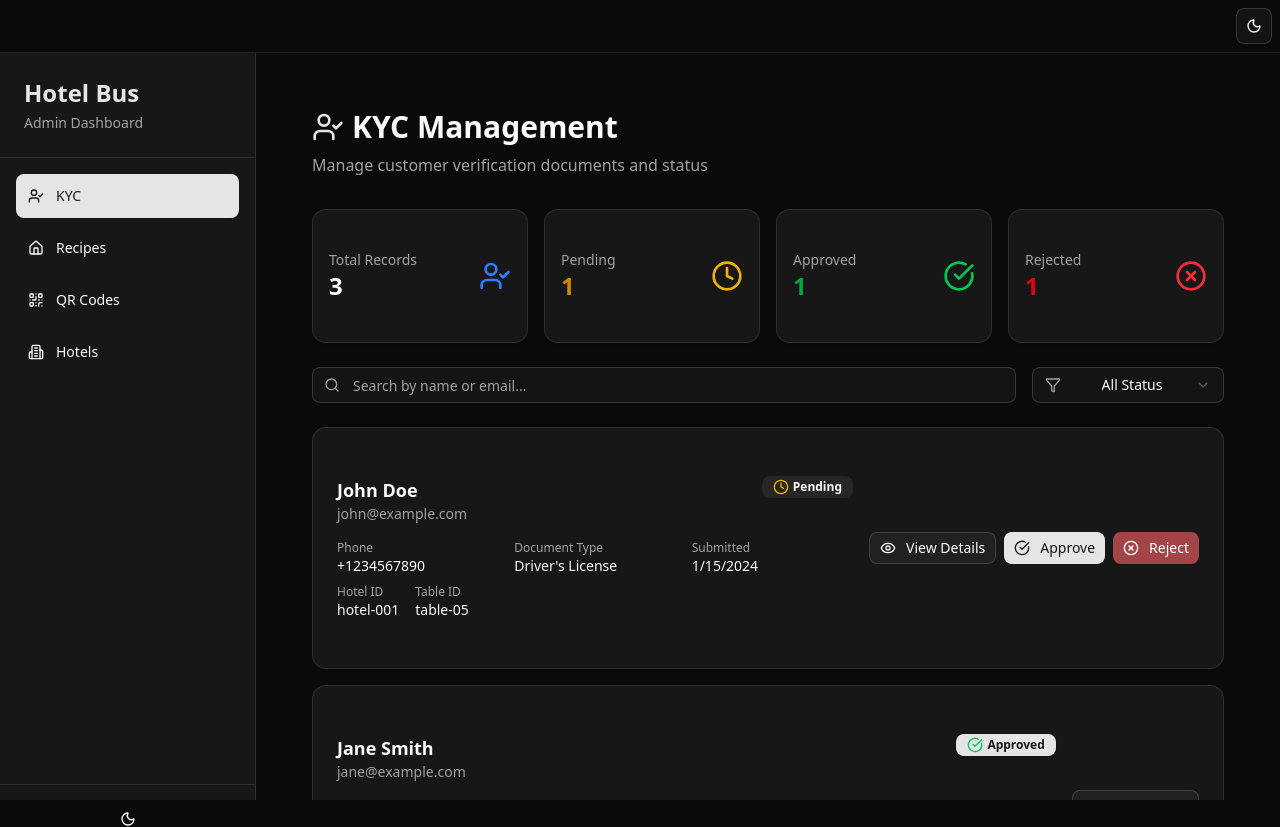
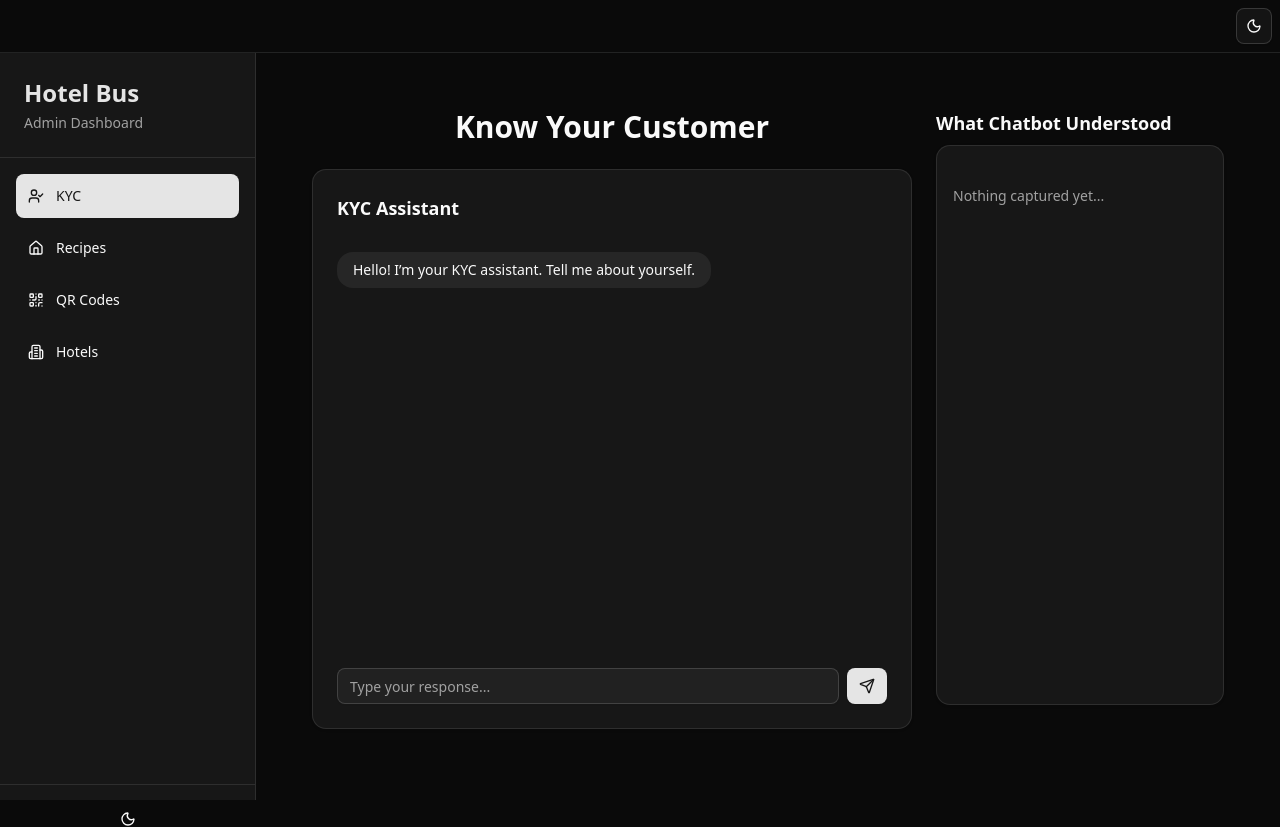
Before and after one commit to biplabroy-1/hotel-bus, a Next.js app: page /admin/kyc in a window 1280 px wide. Built offline with nearby package versions, Linux system fonts and the light colour scheme.

Commit message:
chnaged the KYC page

```diff
--- a/app/admin/kyc/page.tsx
+++ b/app/admin/kyc/page.tsx
@@ -2,280 +2,127 @@
 
 import { useState } from "react"
 import { Button } from "@/components/ui/button"
+import { Input } from "@/components/ui/input"
 import { Card, CardContent, CardHeader, CardTitle } from "@/components/ui/card"
-import { Badge } from "@/components/ui/badge"
-import { Input } from "@/components/ui/input"
-import { Select, SelectContent, SelectItem, SelectTrigger, SelectValue } from "@/components/ui/select"
-import { UserCheck, Search, Filter, Eye, CheckCircle, XCircle, Clock } from "lucide-react"
+import { ScrollArea } from "@/components/ui/scroll-area"
+import { Send } from "lucide-react"
 
-type KYCStatus = "pending" | "approved" | "rejected"
-
-type KYCRecord = {
+type Message = {
   id: number
-  customerName: string
-  email: string
-  phone: string
-  documentType: string
-  submittedAt: string
-  status: KYCStatus
-  hotelId: string
-  tableId?: string
+  sender: "user" | "bot"
+  text: string
 }
 
-export default function KYCPage() {
-  const [kycRecords] = useState<KYCRecord[]>([
-    {
-      id: 1,
-      customerName: "John Doe",
-      email: "john@example.com",
-      phone: "+1234567890",
-      documentType: "Driver's License",
-      submittedAt: "2024-01-15T10:30:00Z",
-      status: "pending",
-      hotelId: "hotel-001",
-      tableId: "table-05"
-    },
-    {
-      id: 2,
-      customerName: "Jane Smith",
-      email: "jane@example.com",
-      phone: "+1234567891",
-      documentType: "Passport",
-      submittedAt: "2024-01-14T14:20:00Z",
-      status: "approved",
-      hotelId: "hotel-001",
-      tableId: "table-12"
-    },
-    {
-      id: 3,
-      customerName: "Mike Johnson",
-      email: "mike@example.com",
-      phone: "+1234567892",
-      documentType: "National ID",
-      submittedAt: "2024-01-13T09:15:00Z",
-      status: "rejected",
-      hotelId: "hotel-001"
+export default function KYCChatPage() {
+  const [messages, setMessages] = useState<Message[]>([
+    { id: 1, sender: "bot", text: "Hello! I’m your KYC assistant. Tell me about yourself." },
+  ])
+  const [input, setInput] = useState("")
+  const [understood, setUnderstood] = useState<string[]>([])
+
+  const handleSend = () => {
+    if (!input.trim()) return
+
+    const newMessage: Message = {
+      id: messages.length + 1,
+      sender: "user",
+      text: input,
     }
-  ])
 
-  const [searchTerm, setSearchTerm] = useState("")
-  const [statusFilter, setStatusFilter] = useState<string>("all")
+    setMessages([...messages, newMessage])
 
-  const getStatusIcon = (status: KYCStatus) => {
-    switch (status) {
-      case "approved":
-        return <CheckCircle className="h-4 w-4 text-green-500" />
-      case "rejected":
-        return <XCircle className="h-4 w-4 text-red-500" />
-      case "pending":
-        return <Clock className="h-4 w-4 text-yellow-500" />
-    }
-  }
+    // fake bot reply + "understood" extraction
+    setTimeout(() => {
+      setMessages(prev => [
+        ...prev,
+        { id: prev.length + 1, sender: "bot", text: `Got it: "${input}". Tell me more!` },
+      ])
 
-  const getStatusBadge = (status: KYCStatus) => {
-    const variants = {
-      approved: "default",
-      rejected: "destructive",
-      pending: "secondary"
-    } as const
+      // naive extraction: just append what user said
+      setUnderstood(prev => [...prev, input])
+    }, 800)
 
-    return (
-      <Badge variant={variants[status]} className="flex items-center gap-1">
-        {getStatusIcon(status)}
-        {status.charAt(0).toUpperCase() + status.slice(1)}
-      </Badge>
-    )
-  }
-
-  const filteredRecords = kycRecords.filter(record => {
-    const matchesSearch = record.customerName.toLowerCase().includes(searchTerm.toLowerCase()) ||
-                         record.email.toLowerCase().includes(searchTerm.toLowerCase())
-    const matchesStatus = statusFilter === "all" || record.status === statusFilter
-    return matchesSearch && matchesStatus
-  })
-
-  const statusCounts = {
-    total: kycRecords.length,
-    pending: kycRecords.filter(r => r.status === "pending").length,
-    approved: kycRecords.filter(r => r.status === "approved").length,
-    rejected: kycRecords.filter(r => r.status === "rejected").length
+    setInput("")
   }
 
   return (
-    <div className="flex-1 p-6">
-      <div className="max-w-7xl mx-auto">
-        {/* Header */}
-        <div className="mb-8">
-          <h1 className="text-3xl font-bold flex items-center gap-2">
-            <UserCheck className="h-8 w-8 text-primary" />
-            KYC Management
+    <div className="flex-1 p-6 flex flex-col items-center">
+      <div className="w-full max-w-6xl grid grid-cols-1 lg:grid-cols-3 gap-6">
+
+        {/* Left: Chat Section */}
+        <div className="lg:col-span-2">
+          <h1 className="text-3xl font-bold mb-6 text-center">
+            Know Your Customer
           </h1>
-          <p className="text-muted-foreground mt-2">
-            Manage customer verification documents and status
-          </p>
-        </div>
 
-        {/* Stats Cards */}
-        <div className="grid grid-cols-1 md:grid-cols-4 gap-4 mb-6">
-          <Card>
-            <CardContent className="p-4">
-              <div className="flex items-center justify-between">
-                <div>
-                  <p className="text-sm text-muted-foreground">Total Records</p>
-                  <p className="text-2xl font-bold">{statusCounts.total}</p>
+          <Card className="flex flex-col h-[70vh]">
+            <CardHeader>
+              <CardTitle className="text-lg">KYC Assistant</CardTitle>
+            </CardHeader>
+            <CardContent className="flex-1 flex flex-col">
+              <ScrollArea className="flex-1 pr-2">
+                <div className="space-y-4">
+                  {messages.map((msg) => (
+                    <div
+                      key={msg.id}
+                      className={`flex ${
+                        msg.sender === "user" ? "justify-end" : "justify-start"
+                      }`}
+                    >
+                      <div
+                        className={`px-4 py-2 rounded-2xl max-w-[70%] text-sm ${
+                          msg.sender === "user"
+                            ? "bg-primary text-primary-foreground"
+                            : "bg-muted"
+                        }`}
+                      >
+                        {msg.text}
+                      </div>
+                    </div>
+                  ))}
                 </div>
-                <UserCheck className="h-8 w-8 text-blue-500" />
-              </div>
-            </CardContent>
-          </Card>
+              </ScrollArea>
 
-          <Card>
-            <CardContent className="p-4">
-              <div className="flex items-center justify-between">
-                <div>
-                  <p className="text-sm text-muted-foreground">Pending</p>
-                  <p className="text-2xl font-bold text-yellow-600">{statusCounts.pending}</p>
-                </div>
-                <Clock className="h-8 w-8 text-yellow-500" />
-              </div>
-            </CardContent>
-          </Card>
-
-          <Card>
-            <CardContent className="p-4">
-              <div className="flex items-center justify-between">
-                <div>
-                  <p className="text-sm text-muted-foreground">Approved</p>
-                  <p className="text-2xl font-bold text-green-600">{statusCounts.approved}</p>
-                </div>
-                <CheckCircle className="h-8 w-8 text-green-500" />
-              </div>
-            </CardContent>
-          </Card>
-
-          <Card>
-            <CardContent className="p-4">
-              <div className="flex items-center justify-between">
-                <div>
-                  <p className="text-sm text-muted-foreground">Rejected</p>
-                  <p className="text-2xl font-bold text-red-600">{statusCounts.rejected}</p>
-                </div>
-                <XCircle className="h-8 w-8 text-red-500" />
+              {/* Input Area */}
+              <div className="mt-4 flex gap-2">
+                <Input
+                  placeholder="Type your response..."
+                  value={input}
+                  onChange={(e) => setInput(e.target.value)}
+                  onKeyDown={(e) => e.key === "Enter" && handleSend()}
+                />
+                <Button onClick={handleSend}>
+                  <Send className="h-4 w-4" />
+                </Button>
               </div>
             </CardContent>
           </Card>
         </div>
 
-        {/* Filters */}
-        <div className="flex flex-col sm:flex-row gap-4 mb-6">
-          <div className="relative flex-1">
-            <Search className="absolute left-3 top-1/2 transform -translate-y-1/2 h-4 w-4 text-muted-foreground" />
-            <Input
-              placeholder="Search by name or email..."
-              value={searchTerm}
-              onChange={(e) => setSearchTerm(e.target.value)}
-              className="pl-10"
-            />
-          </div>
-
-          <Select value={statusFilter} onValueChange={setStatusFilter}>
-            <SelectTrigger className="w-full sm:w-48">
-              <Filter className="h-4 w-4 mr-2" />
-              <SelectValue placeholder="Filter by status" />
-            </SelectTrigger>
-            <SelectContent>
-              <SelectItem value="all">All Status</SelectItem>
-              <SelectItem value="pending">Pending</SelectItem>
-              <SelectItem value="approved">Approved</SelectItem>
-              <SelectItem value="rejected">Rejected</SelectItem>
-            </SelectContent>
-          </Select>
+        {/* Right: What Chatbot Understood */}
+        <div>
+          <h3 className="text-lg font-semibold mb-2">
+            What Chatbot Understood
+          </h3>
+          <Card className="h-[70vh] flex flex-col">
+            <CardContent className="flex-1 overflow-auto p-4 space-y-2">
+              {understood.length === 0 ? (
+                <p className="text-sm text-muted-foreground">
+                  Nothing captured yet...
+                </p>
+              ) : (
+                understood.map((item, idx) => (
+                  <div
+                    key={idx}
+                    className="bg-muted p-2 rounded text-sm"
+                  >
+                    {item}
+                  </div>
+                ))
+              )}
+            </CardContent>
+          </Card>
         </div>
-
-        {/* KYC Records */}
-        <div className="space-y-4">
-          {filteredRecords.map((record) => (
-            <Card key={record.id}>
-              <CardContent className="p-6">
-                <div className="flex flex-col lg:flex-row lg:items-center justify-between gap-4">
-                  <div className="flex-1">
-                    <div className="flex items-start justify-between mb-2">
-                      <div>
-                        <h3 className="font-semibold text-lg">{record.customerName}</h3>
-                        <p className="text-sm text-muted-foreground">{record.email}</p>
-                      </div>
-                      {getStatusBadge(record.status)}
-                    </div>
-
-                    <div className="grid grid-cols-1 md:grid-cols-3 gap-4 mt-4">
-                      <div>
-                        <p className="text-xs text-muted-foreground">Phone</p>
-                        <p className="text-sm font-medium">{record.phone}</p>
-                      </div>
-                      <div>
-                        <p className="text-xs text-muted-foreground">Document Type</p>
-                        <p className="text-sm font-medium">{record.documentType}</p>
-                      </div>
-                      <div>
-                        <p className="text-xs text-muted-foreground">Submitted</p>
-                        <p className="text-sm font-medium">
-                          {new Date(record.submittedAt).toLocaleDateString()}
-                        </p>
-                      </div>
-                    </div>
-
-                    <div className="flex gap-4 mt-2">
-                      <div>
-                        <p className="text-xs text-muted-foreground">Hotel ID</p>
-                        <p className="text-sm font-medium">{record.hotelId}</p>
-                      </div>
-                      {record.tableId && (
-                        <div>
-                          <p className="text-xs text-muted-foreground">Table ID</p>
-                          <p className="text-sm font-medium">{record.tableId}</p>
-                        </div>
-                      )}
-                    </div>
-                  </div>
-
-                  <div className="flex gap-2">
-                    <Button variant="outline" size="sm">
-                      <Eye className="h-4 w-4 mr-1" />
-                      View Details
-                    </Button>
-                    {record.status === "pending" && (
-                      <>
-                        <Button size="sm" variant="default">
-                          <CheckCircle className="h-4 w-4 mr-1" />
-                          Approve
-                        </Button>
-                        <Button size="sm" variant="destructive">
-                          <XCircle className="h-4 w-4 mr-1" />
-                          Reject
-                        </Button>
-                      </>
-                    )}
-                  </div>
-                </div>
-              </CardContent>
-            </Card>
-          ))}
-        </div>
-
-        {filteredRecords.length === 0 && (
-          <div className="text-center py-12">
-            <UserCheck className="h-12 w-12 text-muted-foreground mx-auto mb-4" />
-            <h3 className="text-lg font-medium text-muted-foreground mb-2">
-              No KYC records found
-            </h3>
-            <p className="text-sm text-muted-foreground">
-              {searchTerm || statusFilter !== "all"
-                ? "Try adjusting your search or filter criteria"
-                : "KYC records will appear here when customers submit their documents"
-              }
-            </p>
-          </div>
-        )}
       </div>
     </div>
   )
--- a/app/admin/recipes/page.tsx
+++ b/app/admin/recipes/page.tsx
@@ -13,7 +13,7 @@ import { Input } from "@/components/ui/input";
 import { Label } from "@/components/ui/label";
 import { Textarea } from "@/components/ui/textarea";
 import { ScrollArea } from "@/components/ui/scroll-area";
-import { Separator } from "@/components/ui/separator";
+// import { Separator } from "@/components/ui/separator";
 import { Card, CardContent, CardHeader, CardTitle } from "@/components/ui/card";
 import { Badge } from "@/components/ui/badge";
 import {
@@ -172,7 +172,7 @@ export default function RecipesPage() {
         <div className="flex items-center justify-between mb-4">
           <div>
             <p className="text-muted-foreground mt-2">
-              Manage your hotel's recipe collection
+              Manage your Hotel recipe collection
             </p>
           </div>
 
```
